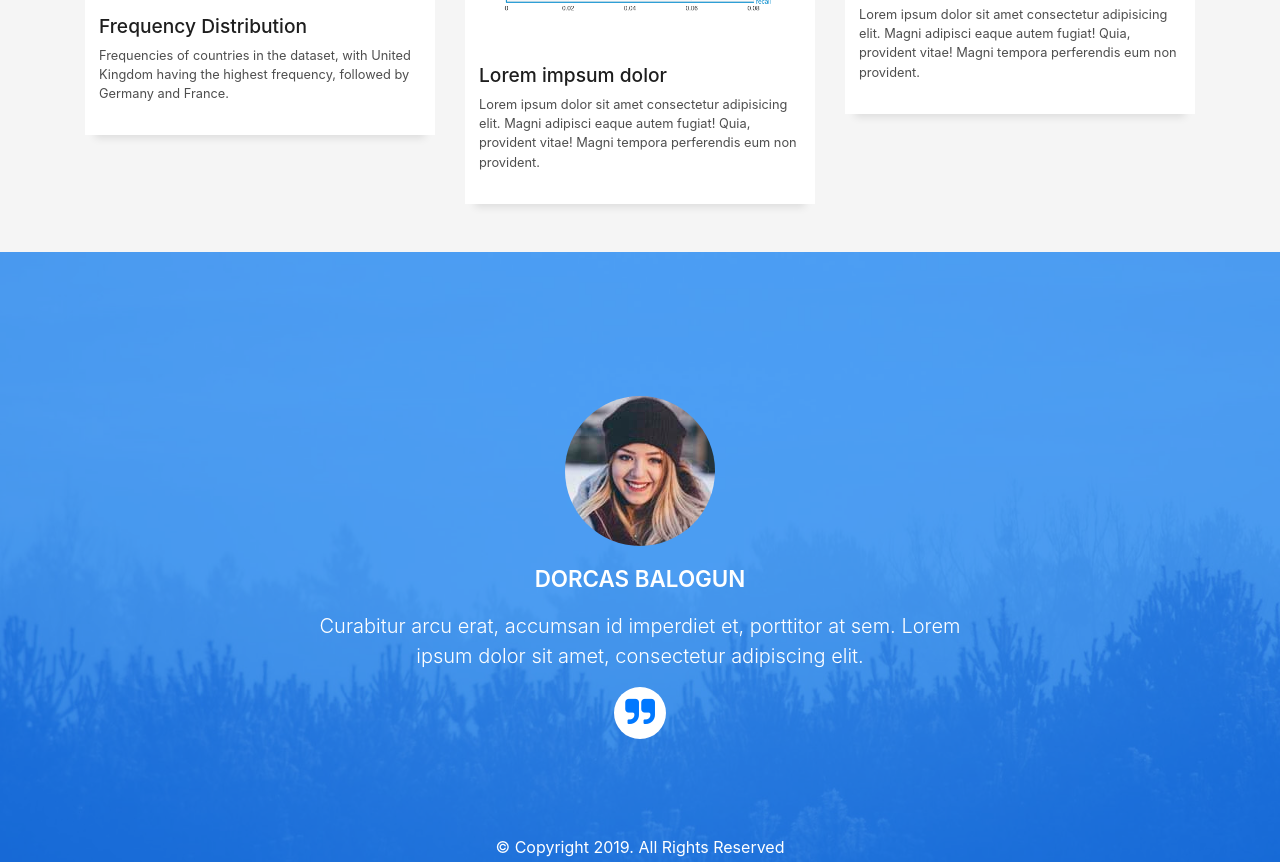
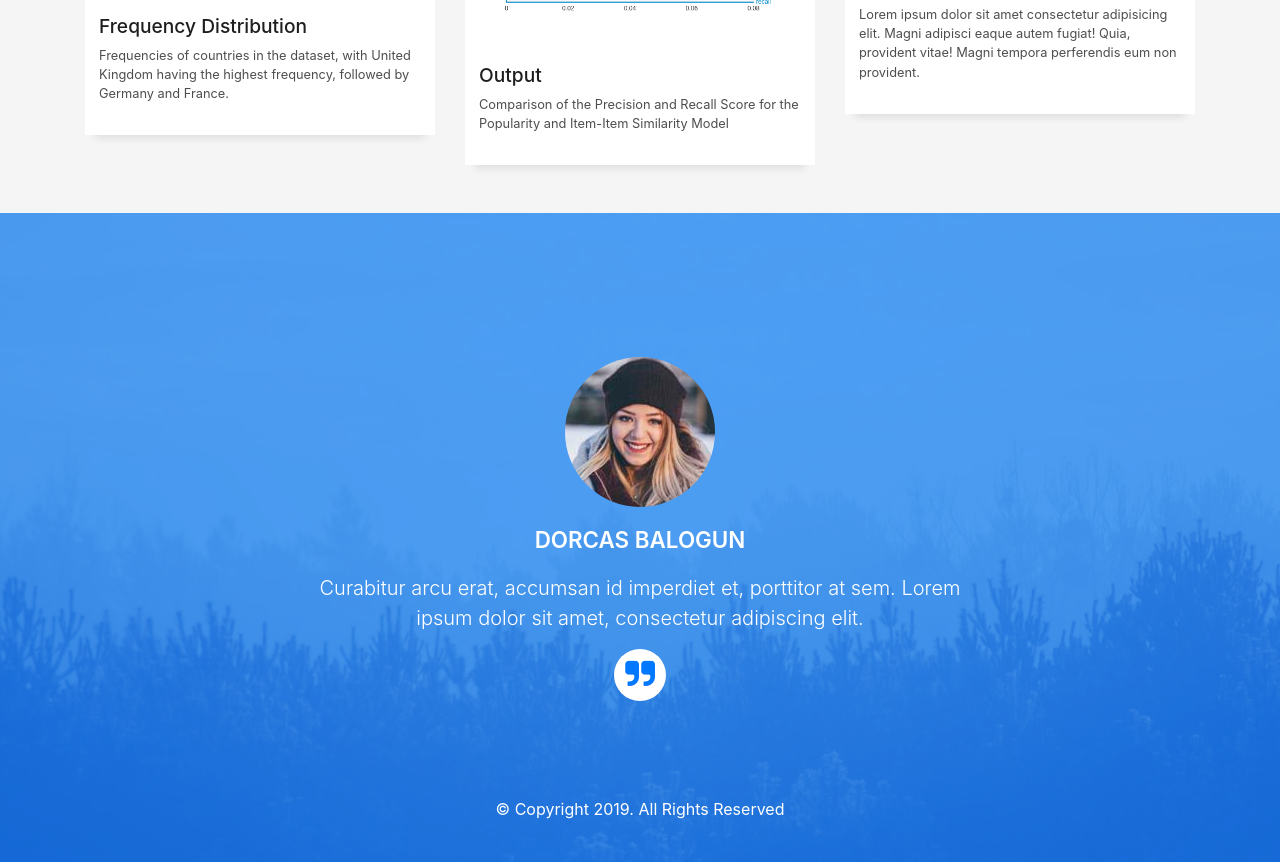
Before and after one commit to bdorcas/bdorcas.github.io, a plain HTML site: page index.html in a window 1280 px wide. Shown: the part 1741-2603 px from the top of the page. Drawn offline with Linux system fonts and the light colour scheme; files whose address does not match are found by name.

Commit message:
annotations

```diff
--- a/index.html
+++ b/index.html
@@ -325,10 +325,10 @@ B
               <div class="work-content">
                 <div class="row">
                   <div class="col-sm-12">
-                    <h2 class="w-title">Lorem impsum dolor</h2>
+                    <h2 class="w-title">Output</h2>
                     <div class="w-more">
                       <p class="s-description">
-                        Lorem ipsum dolor sit amet consectetur adipisicing elit. Magni adipisci eaque autem fugiat! Quia, provident vitae! Magni tempora perferendis eum non provident.
+                        Comparison of the Precision and Recall Score for the Popularity and Item-Item Similarity Model
                       </p>
                     </div>
                   </div>
```
